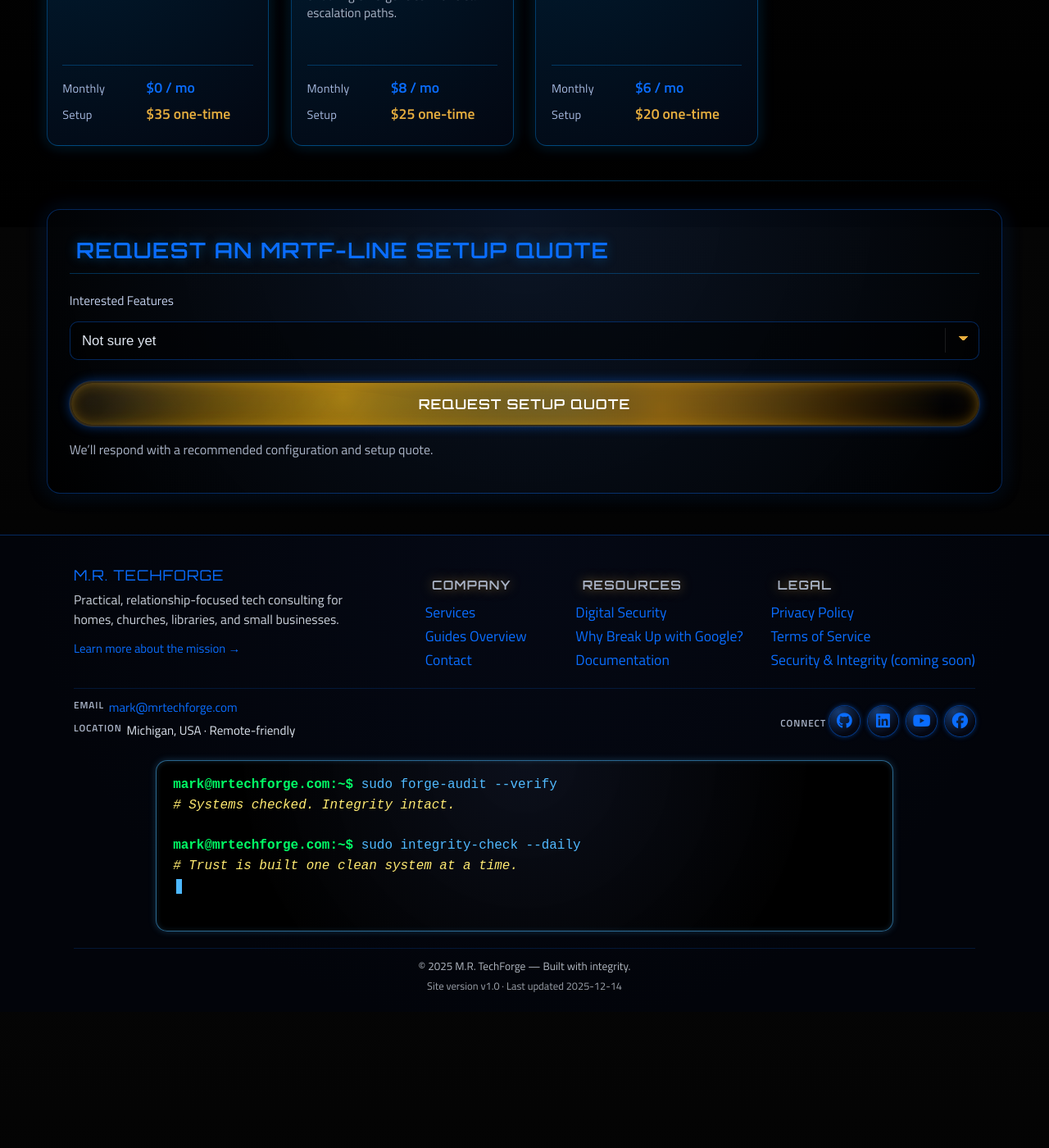
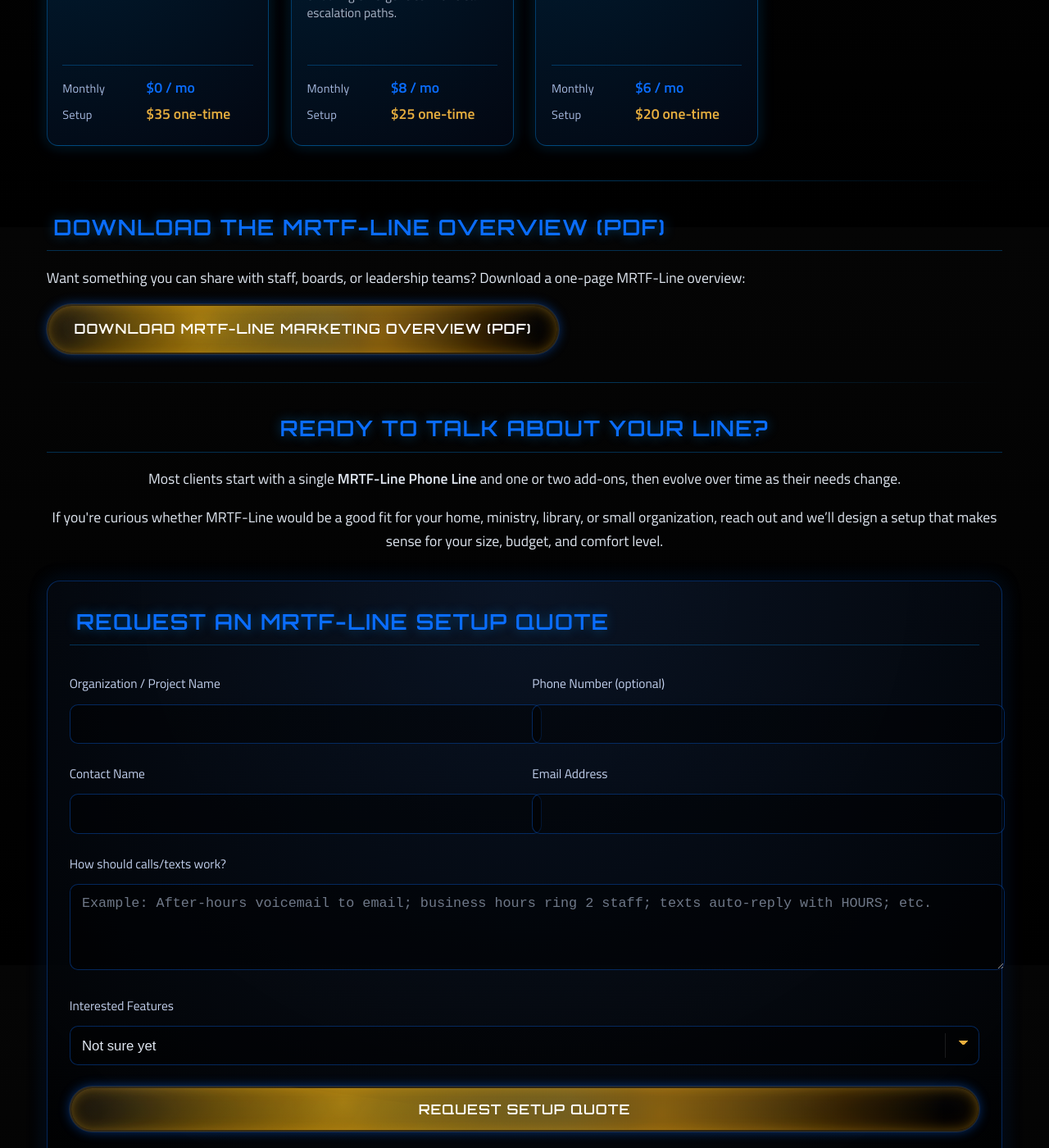
Before and after one commit to markisrt4/mrtechforge.github.io, a Jekyll site: the page built from services/mrtf-line.md, in a window 1280 px wide and 1400 px high, scrolled down 2423 px. Shown: the whole window at 82% size. Built offline with Jekyll 4.4.1, drawn with Linux system fonts in a browser that asks for light colours; before the commit the page ends 3657 px from its top, so only the background shows below that.

Commit message:
Update mrtf-line.md

```diff
--- a/services/mrtf-line.md
+++ b/services/mrtf-line.md
@@ -133,6 +133,38 @@
 
 <div class="services-divider"></div>
 
+<section class="service-section">
+  <h2 class="services-heading">Download the MRTF-Line Overview (PDF)</h2>
+
+  <p>
+    Want something you can share with staff, boards, or leadership teams?
+    Download a one-page MRTF-Line overview:
+  </p>
+
+  <p>
+    <a href="/assets/docs/MRTF-Line_Marketing_Overview.pdf" class="btn btn-forge">
+      Download MRTF-Line Marketing Overview (PDF)
+    </a>
+  </p>
+</section>
+
+<div class="services-divider"></div>
+
+<section class="service-section services-cta">
+  <h2 class="services-heading">Ready to Talk About Your Line?</h2>
+
+  <p>
+    Most clients start with a single <strong>MRTF-Line Phone Line</strong> and one or two add-ons,
+    then evolve over time as their needs change.
+  </p>
+
+  <p>
+    If you're curious whether MRTF-Line would be a good fit for your home, ministry,
+    library, or small organization, reach out and we’ll design a setup that makes
+    sense for your size, budget, and comfort level.
+  </p>
+</section>
+
 <section class="forge-form-card">
   <h2 class="services-heading">Request an MRTF-Line Setup Quote</h2>
 
@@ -150,15 +182,44 @@
       <label>Don’t fill this out: <input name="bot-field" /></label>
     </p>
 
+    <div class="form-grid">
+      <div>
+        <label>Organization / Project Name</label>
+        <input type="text" name="organization" required />
+      </div>
+
+      <div>
+        <label>Phone Number (optional)</label>
+        <input type="text" name="area_code" placeholder="" />
+      </div>
+    </div>
+
+    <div class="form-grid">
+      <div>
+        <label>Contact Name</label>
+        <input type="text" name="name" required />
+      </div>
+
+      <div>
+        <label>Email Address</label>
+        <input type="email" name="email" required />
+      </div>
+    </div>
+
+    <label>How should calls/texts work?</label>
+    <textarea
+      name="workflow"
+      rows="4"
+      placeholder="Example: After-hours voicemail to email; business hours ring 2 staff; texts auto-reply with HOURS; etc."
+      required
+    ></textarea>
+
     <label>Interested Features</label>
     <select name="features">
       <option value="not_sure">Not sure yet</option>
       <option value="core_only">Core line only</option>
       <option value="ivr">Call Menu (IVR)</option>
       <option value="hours_routing">Hours & Routing</option>
-      <option value="voicemail">Voicemail+</option>
-      <option value="text_autoreplies">Text Auto-Replies</option>
-      <option value="slack">Slack Notifications</option>
       <option value="signal">Secure Messaging (Signal)</option>
       <option value="caller_shield">Caller Shield</option>
       <option value="2fa">2FA Delivery</option>
```
